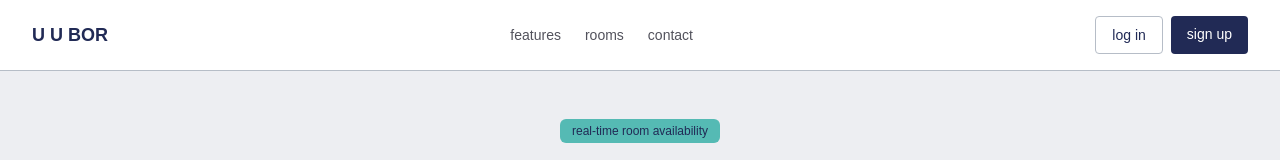
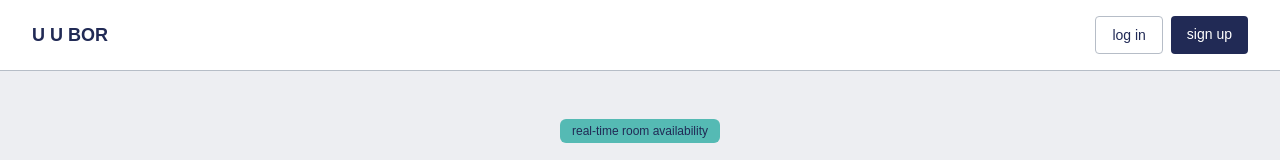
Before and after one commit to Kawaiiow/Capstone_Fullstack_NextJS, a Next.js app: page / in a window 1280 px wide. Shown: the top 160 px of the page. Built offline with nearby package versions, Linux system fonts and the light colour scheme; no server answers.

Commit message:
chore: remove unused component in Landing Page Navbar

```diff
--- a/components/ui/Navbar.tsx
+++ b/components/ui/Navbar.tsx
@@ -10,12 +10,6 @@ export default async function Navbar() {
     <nav className="flex justify-between items-center px-8 py-4 border-b border-border">
       <div className="flex items-center gap-2">
         <span className="font-semibold text-lg text-navy">U U BOR</span>
-      </div>
-
-      <div className="flex gap-6 text-sm text-zinc-600">
-        <span>features</span>
-        <span>rooms</span>
-        <span>contact</span>
       </div>
 
       <div className="flex gap-2">
```
